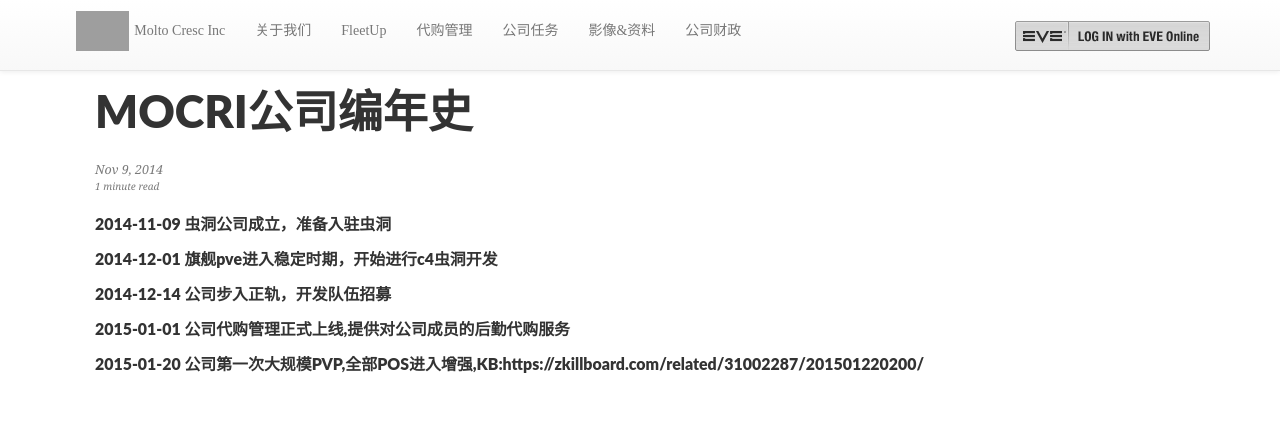
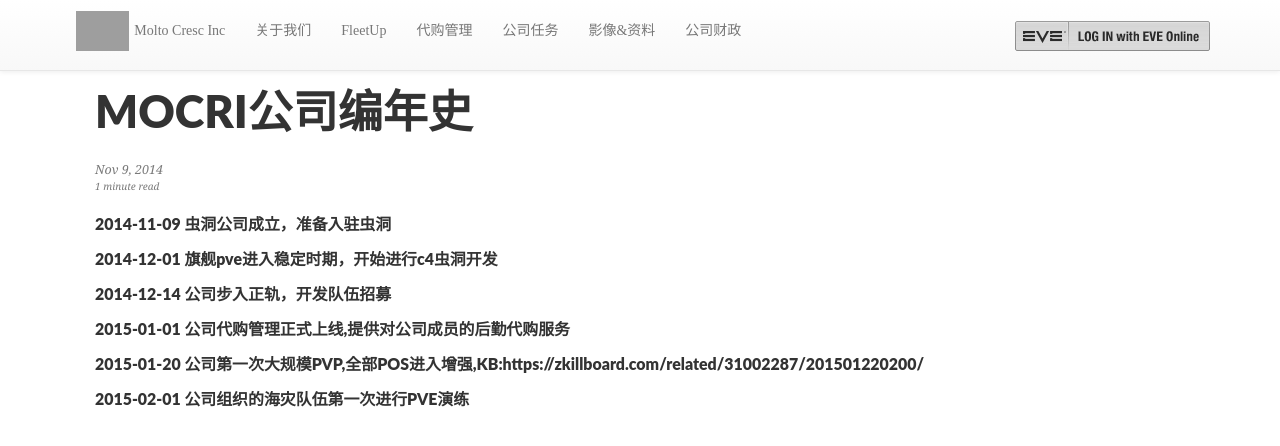
Before and after one commit to zhang98722/zhang98722.github.io, a Jekyll site: the page built from _posts/2014-11-09-corp-history.md, in a window 1280 px wide. Shown: the top 446 px of the page. Built offline with Jekyll 4.4.1, drawn with Linux system fonts in a browser that asks for light colours; comment, search, counter and statistics services are not loaded; grey boxes are pictures that could not be loaded.

Commit message:
Update 2014-11-09-corp-history.md

```diff
--- a/_posts/2014-11-09-corp-history.md
+++ b/_posts/2014-11-09-corp-history.md
@@ -15,3 +15,5 @@ categories: 影像&资料
 #### 2015-01-01 公司代购管理正式上线,提供对公司成员的后勤代购服务
 
 #### 2015-01-20 公司第一次大规模PVP,全部POS进入增强,KB:https://zkillboard.com/related/31002287/201501220200/
+
+#### 2015-02-01 公司组织的海灾队伍第一次进行PVE演练
```
